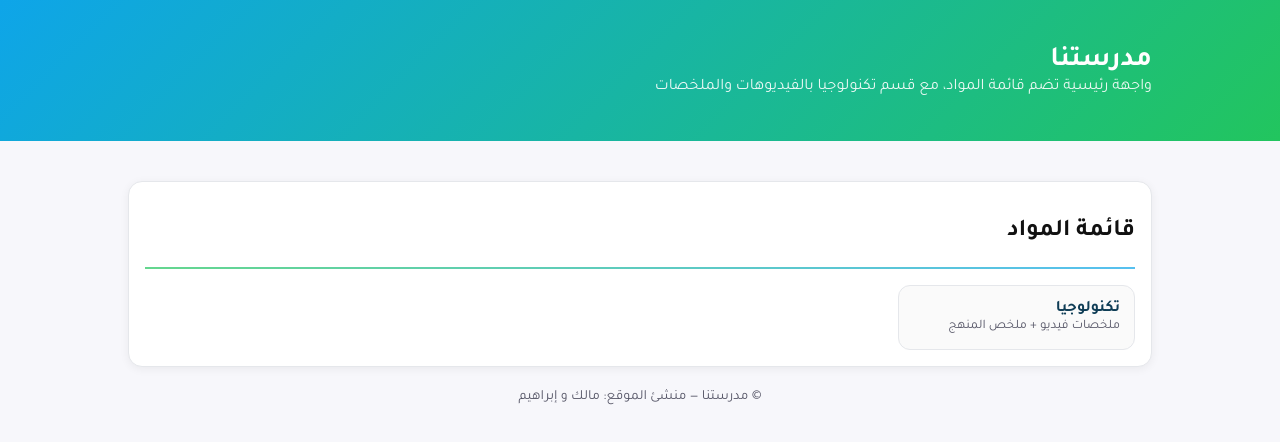
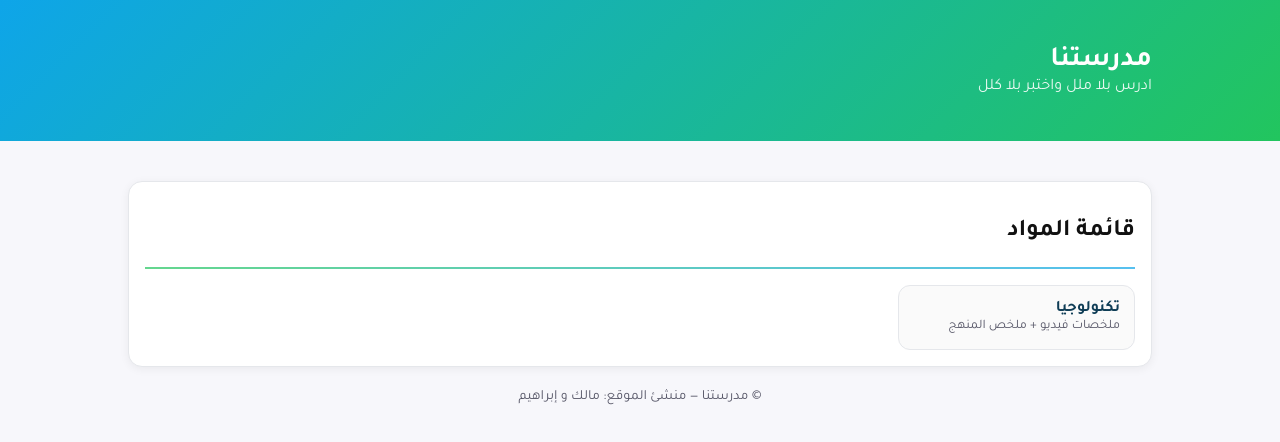
Before and after one commit to goodprojectbro/madrasetna, a plain HTML site: page index.html in a window 1280 px wide. Drawn offline with Linux system fonts and the light colour scheme.

Commit message:
Update site description

```diff
--- a/index.html
+++ b/index.html
@@ -42,7 +42,7 @@ summary { cursor: pointer; font-weight: 700; color: #0f3d56; }
   <header class="header">
     <div class="container">
       <div class="title">مدرستنا</div>
-      <div class="subtitle">واجهة رئيسية تضم قائمة المواد، مع قسم تكنولوجيا بالفيديوهات والملخصات</div>
+      <div class="subtitle">ادرس بلا ملل واختبر بلا كلل</div>
     </div>
   </header>
 
```
